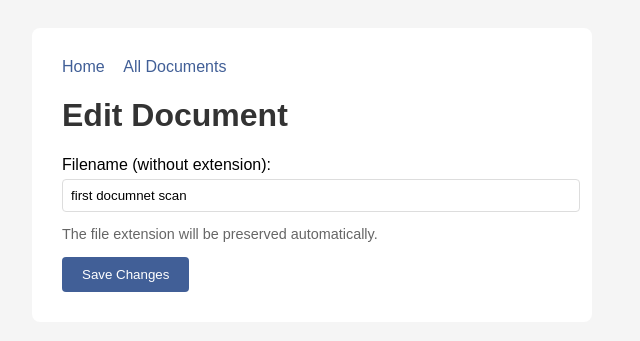
After one commit to PBlacke/JFAP-Document-Management-System, a Flask app: page /edit/1 in a window 1280 px wide. The commit adds this page. Shown: the top 341 px of the page, without its empty margins (328-968 px from the left). Run offline with Flask 3, Linux system fonts and the light colour scheme; data comes from the database, SQL or seed files in the repository; both versions use the stored data as it was after the commit.

Commit message:
preview, edit, delete

```diff
--- a/app.py
+++ b/app.py
@@ -1,6 +1,6 @@
 import os
 import sqlite3
-from flask import Flask, request, render_template, jsonify
+from flask import Flask, redirect, request, render_template, jsonify, url_for
 from werkzeug.utils import secure_filename
 import pytesseract
 from PIL import Image
@@ -126,7 +126,7 @@ def list_documents():
     conn.close()
     return render_template('documents.html', documents=docs)
 
-#view route
+#view document
 @app.route('/view/<int:doc_id>')
 def view_document(doc_id):
     conn = sqlite3.connect('documents.db')
@@ -147,5 +147,114 @@ def view_document(doc_id):
     #serve file
     return send_from_directory(os.path.dirname(filepath), os.path.basename(filepath))
 
+#preview document
+@app.route('/preview/<int:doc_id>')
+def preview_document(doc_id):
+    conn = sqlite3.connect('documents.db')
+    c = conn.cursor()
+    c.execute("SELECT filename, filepath FROM documents WHERE id = ?", (doc_id,))
+    row = c.fetchone()
+    conn.close()
+
+    if row is None:
+        abort(404)
+
+    filename, filepath = row
+
+    #determine file type
+    ext = filename.rsplit('.', 1)[-1].lower() if '.' in filename else ''
+
+    if ext in ['png', 'jpg', 'jpeg', 'gif']:
+        #for img -> img tag
+        return render_template('preview_image.html', filename=filename, filepath=filepath, doc_id=doc_id)
+    elif ext == 'pdf':
+        #for pdf -> embed
+        return render_template('preview_pdf.html', filename=filename, filepath=filepath, doc_id=doc_id)
+    else:
+        #other file
+        return redirect(url_for('view_document', doc_id=doc_id))
+
+#edit document
+@app.route('/edit/<int:doc_id>', methods=['GET', 'POST'])
+def edit_document(doc_id):
+    conn = sqlite3.connect('documents.db')
+    c = conn.cursor()
+
+    if request.method == 'POST':
+        new_filename = request.form['filename'].strip()
+        if not new_filename:
+            return "Filename can't be empty", 400
+
+        #get current file info
+        c.execute("SELECT filename, filepath FROM documents WHERE id = ?", (doc_id,))
+        row = c.fetchone()
+        if not row:
+            abort(404)
+        old_filename, old_filepath = row
+
+        #determine new filename
+        ext = old_filename.rsplit('.', 1)[-1] if '.' in old_filename else ''
+        if not new_filename.endswith('.' + ext):
+            new_filename = new_filename + '.' + ext
+        new_filepath = os.path.join(app.config['UPLOAD_FOLDER'], new_filename)
+
+        #rename file
+        try:
+            os.rename(old_filepath, new_filepath)
+        except Exception as e:
+            return f"Errror renaming file: {str(e)}", 500
+
+        #update database
+        c.execute("UPDATE documents SET filename = ?, filepath = ? WHERE id = ?",
+                  (new_filename, new_filepath, doc_id))
+        conn.commit()
+        conn.close()
+
+        return redirect(url_for('list_documents'))
+
+    else: #GET request - show edit form
+        c.execute("SELECT filename FROM documents WHERE id = ?", (doc_id,))
+        row = c.fetchone()
+        conn.close()
+
+        if not row:
+            abort(404)
+        filename = row[0]
+        #strip extension for display
+        name_without_ext = filename.rsplit('.', 1)[0] if '.' in filename else filename
+
+        return render_template('edit.html', doc_id=doc_id, filename=name_without_ext)
+
+#delete document
+@app.route('/delete/<int:doc_id>', methods=['POST'])
+def delete_document(doc_id):
+    conn = sqlite3.connect('documents.db')
+    c = conn.cursor()
+
+    #get filepath
+    c.execute("SELECT filepath FROM documents WHERE id = ?", (doc_id,))
+    row = c.fetchone()
+    if not row:
+        conn.close()
+        abort(404)
+
+    filepath = row[0]
+
+    #delete from database
+    c.execute("DELETE FROM documents WHERE id = ?", (doc_id,))
+    conn.commit()
+    conn.close()
+
+    #delete file from disk
+    try:
+        if os.path.exists(filepath):
+            os.remove(filepath)
+    except Exception as e:
+        #log error, L file not so skibidi sigma
+        print(f"L deleting file {filepath}: {e}")
+
+    return redirect(url_for('list_documents'))
+
+
 if __name__ == '__main__':
     app.run(debug=True)
--- /dev/null
+++ b/templates/edit.html
@@ -0,0 +1,35 @@
+<!DOCTYPE html>
+<html lang="en">
+<head>
+    <meta charset="UTF-8">
+    <meta name="viewport" content="width=device-width, initial-scale=1.0">
+    <title>Edit Document</title>
+    <link rel="icon" href="{{ url_for('static', filename='fav.png') }}" type="image/png">
+    <style>
+        body { font-family: Arial, sans-serif; background: #f5f5f5; padding: 20px; }
+        .container { max-width: 500px; margin: 0 auto; background: white; padding: 30px; border-radius: 8px; }
+        h1 { color: #333; }
+        label { display: block; margin: 15px 0 5px; }
+        input[type="text"] { width: 100%; padding: 8px; border: 1px solid #ddd; border-radius: 4px; }
+        button { background: #415f97; color: white; border: none; padding: 10px 20px; border-radius: 4px; cursor: pointer; }
+        button:hover { background: #2c3e6b; }
+        .nav { margin-bottom: 20px; }
+        .nav a { color: #415f97; text-decoration: none; margin-right: 15px; }
+    </style>
+</head>
+<body>
+    <div class="container">
+        <div class="nav">
+            <a href="/">Home</a>
+            <a href="/documents">All Documents</a>
+        </div>
+        <h1>Edit Document</h1>
+        <form method="POST">
+            <label for="filename">Filename (without extension):</label>
+            <input type="text" id="filename" name="filename" value="{{ filename }}" required>
+            <p style="color: #666; font-size: 0.9em;">The file extension will be preserved automatically.</p>
+            <button type="submit">Save Changes</button>
+        </form>
+    </div>
+</body>
+</html>
```
Also changed, not shown: templates/documents.html (+14 -2 lines), templates/index.html (+5 -4 lines), templates/preview_image.html (added, +28 -0 lines), templates/preview_pdf.html (added, +27 -0 lines), documents.db, uploads/default.jpg (deleted), uploads/first documnet scan.PNG (renamed from uploads/Capture.PNG).
